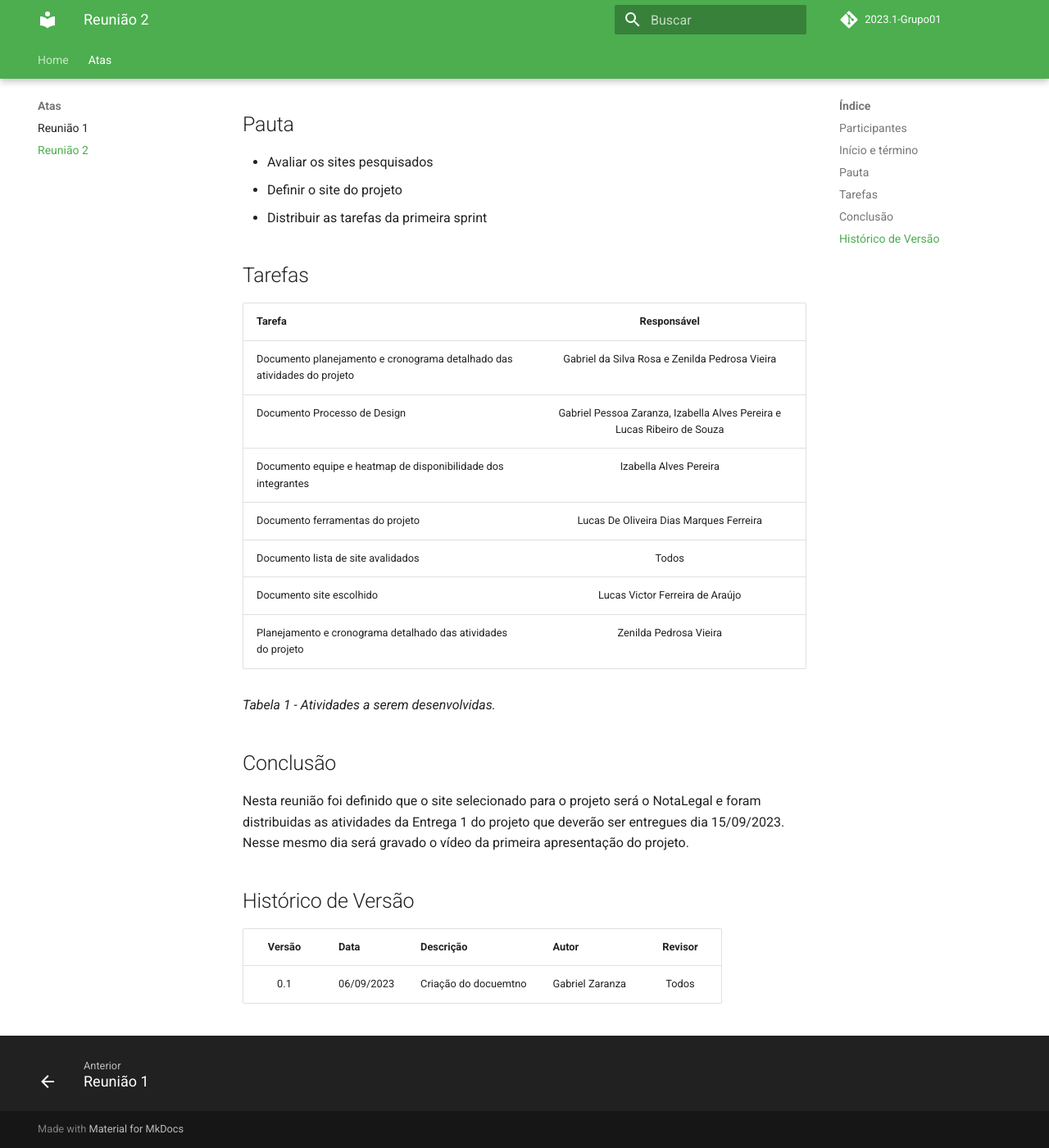
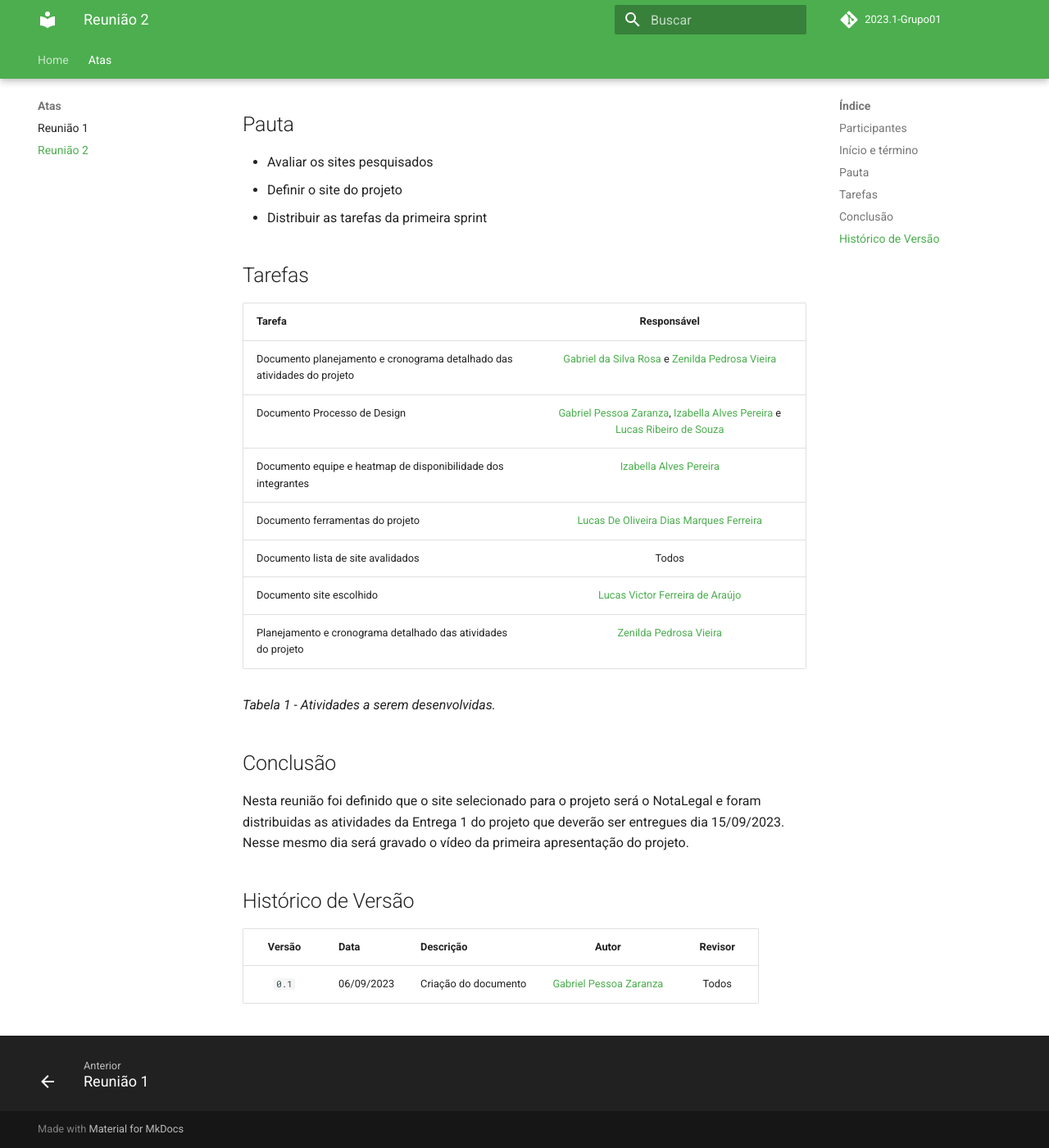
Before and after one commit to Interacao-Humano-Computador/2023.2-NotaLegal, an MkDocs documentation site: the page built from docs/atas/Reunião 2 - 05.09.2023.md, in a window 1280 px wide and 1400 px high, scrolled down 721 px. Shown: the whole window at 82% size. Built offline with MkDocs 1.6.1 and Material for MkDocs 9.7.7, drawn with Linux system fonts in a browser that asks for light colours; comment, search, counter and statistics services are not loaded; part of the change alters nothing that is shown.

Commit message:
Colocando hiperlink nos nomes

```diff
--- a/docs/atas/Reunião 2 - 05.09.2023.md
+++ b/docs/atas/Reunião 2 - 05.09.2023.md
@@ -4,13 +4,13 @@ Reunião realizada no Microsoft Teams.
 
 ## Participantes
 
-* Gabriel da Silva Rosa
-* Gabriel Pessoa Zaranza
-* Izabella Alves Pereira
-* Lucas De Oliveira Dias Marques Ferreira
-* Lucas Ribeiro de Souza
-* Lucas Victor Ferreira de Araújo
-* Zenilda Pedrosa Vieira
+* [Gabriel da Silva Rosa](https://github.com/gabrielrosa09)
+* [Gabriel Pessoa Zaranza](https://github.com/GZaranza)
+* [Izabella Alves Pereira](https://github.com/izabellaalves)
+* [Lucas De Oliveira Dias Marques Ferreira](https://github.com/LucasOliveiraDiasMarquesFerreira)
+* [Lucas Ribeiro de Souza](https://github.com/lucassouzs)
+* [Lucas Victor Ferreira de Araújo](https://github.com/Lucas13032003)
+* [Zenilda Pedrosa Vieira](https://github.com/zenildavieira)
 
 ## Início e término
 
@@ -29,13 +29,13 @@ Reunião realizada no Microsoft Teams.
 
 |Tarefa                                          |Responsável                    |
 |------------------------------------------------|:-----------------------------:|
-|Documento planejamento e cronograma detalhado das atividades do projeto|Gabriel da Silva Rosa e Zenilda Pedrosa Vieira                  |
-|Documento Processo de Design |Gabriel Pessoa Zaranza, Izabella Alves Pereira e Lucas Ribeiro de Souza               |
-|Documento equipe e heatmap de disponibilidade dos integrantes|Izabella Alves Pereira                  |
-|Documento ferramentas do projeto|Lucas De Oliveira Dias Marques Ferreira |
+|Documento planejamento e cronograma detalhado das atividades do projeto|[Gabriel da Silva Rosa](https://github.com/gabrielrosa09) e [Zenilda Pedrosa Vieira](https://github.com/zenildavieira)                 |
+|Documento Processo de Design |[Gabriel Pessoa Zaranza](https://github.com/GZaranza), [Izabella Alves Pereira](https://github.com/izabellaalves) e [Lucas Ribeiro de Souza](https://github.com/lucassouzs)                  |
+|Documento equipe e heatmap de disponibilidade dos integrantes|[Izabella Alves Pereira](https://github.com/izabellaalves)                  |
+|Documento ferramentas do projeto|[Lucas De Oliveira Dias Marques Ferreira](https://github.com/LucasOliveiraDiasMarquesFerreira)  |
 |Documento lista de site avalidados|Todos                 |
-|Documento site escolhido|Lucas Victor Ferreira de Araújo         |
-|Planejamento e cronograma detalhado das atividades do projeto|Zenilda Pedrosa Vieira                  |
+|Documento site escolhido|[Lucas Victor Ferreira de Araújo](https://github.com/Lucas13032003)         |
+|Planejamento e cronograma detalhado das atividades do projeto|[Zenilda Pedrosa Vieira](https://github.com/zenildavieira)                  |
 
 
 *Tabela 1 - Atividades a serem desenvolvidas.*
@@ -47,5 +47,5 @@ Nesta reunião foi definido que o site selecionado para o projeto será o NotaLe
 ## Histórico de Versão
 
 |Versão|Data|Descrição|Autor|Revisor|
-|:----:|----|---------|-----|:-------:|
-|0.1|06/09/2023|Criação do docuemtno|Gabriel Zaranza|Todos|
+|:----:|----|---------|:-----:|:-------:|
+|`0.1`|06/09/2023|Criação do documento|[Gabriel Pessoa Zaranza](https://github.com/GZaranza)|Todos|
```
